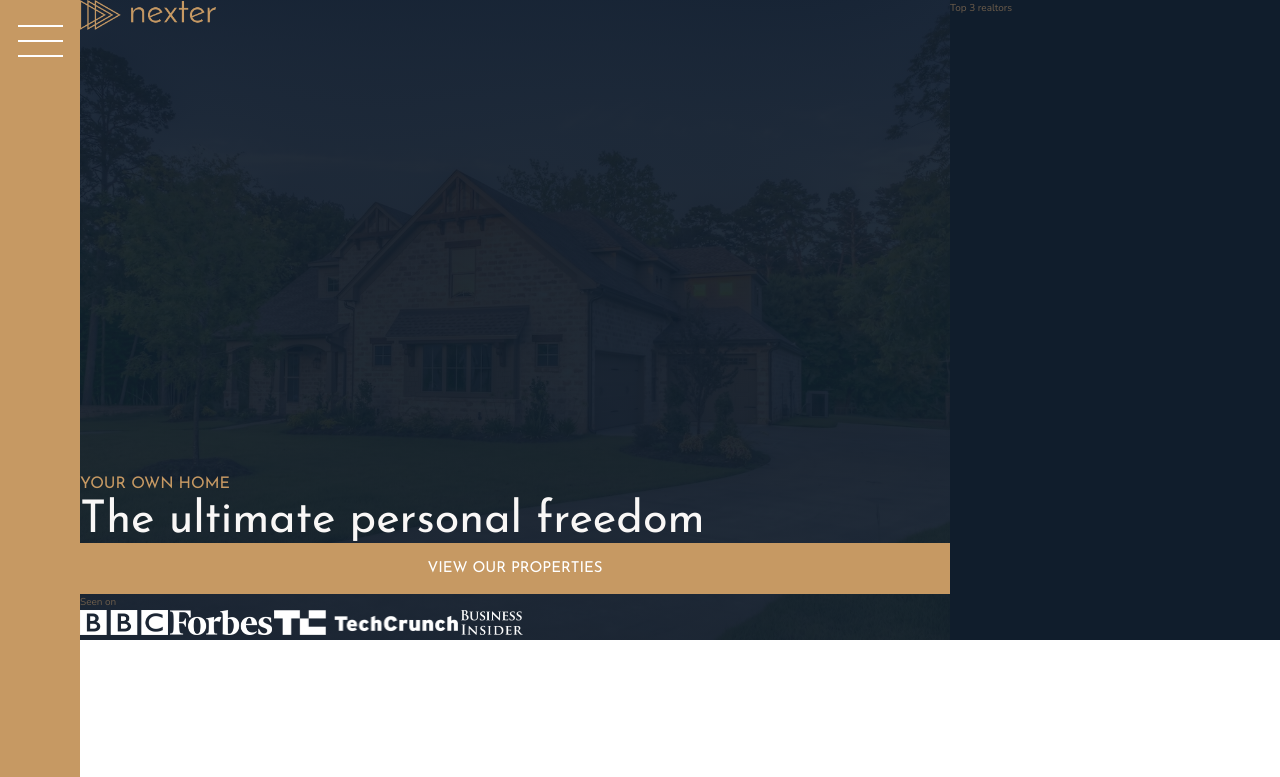
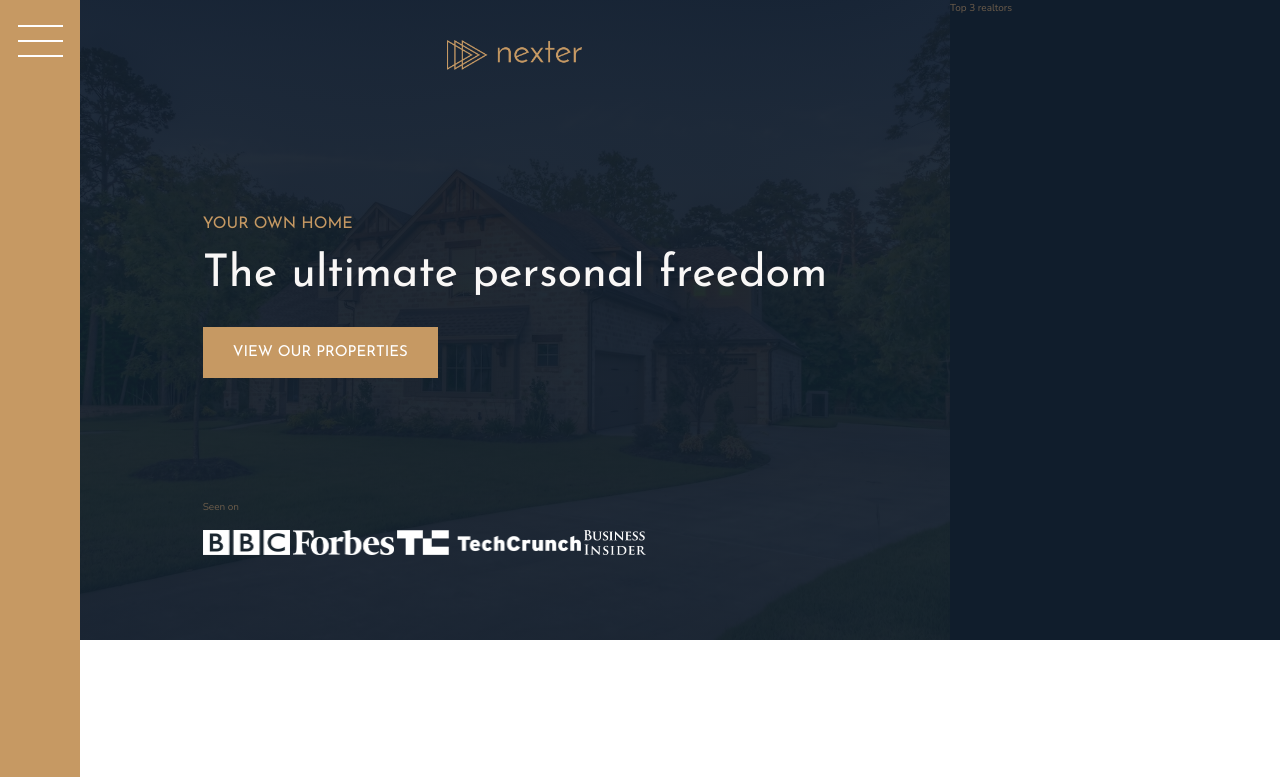
Before and after one commit to AlinaZakirod/nexter-, a website: page index.html in a window 1280 px wide. Shown: the top 777 px of the page. Drawn offline with nearby package versions, Linux system fonts and the light colour scheme.

Commit message:
header p2

```diff
--- a/index.html
+++ b/index.html
@@ -22,7 +22,7 @@
       <img src="img/logo.png" alt="Nexter logo" class="header__logo" />
       <h3 class="heading-3">Your own home</h3>
       <h1 class="heading-1">The ultimate personal freedom</h1>
-      <button class="btn">View our properties</button>
+      <button class="btn header__btn">View our properties</button>
       <div class="header__seenon-text">Seen on</div>
       <div class="header__seenon-logos">
         <img src="img/logo-bbc.png" alt="Seen on logo 1" />
--- a/sass/_header.scss
+++ b/sass/_header.scss
@@ -8,12 +8,23 @@
     url(../img/hero.jpeg);
   background-size: cover;
   background-position: center;
+  padding: 8rem;
+  padding-top: 4rem;
 
   display: grid;
-  grid-template-rows: 1fr;
+  grid-template-rows: 1fr min-content 6rem 1fr;
+  grid-template-columns: max-content;
+  grid-row-gap: 1.5rem;
+  justify-content: center;
 
   &__logo {
     height: 3rem;
+    justify-self: center;
+  }
+
+  &__btn {
+    align-self: start;
+    justify-self: start;
   }
 
   &__seenon-text {
```
Also changed, not shown: css/style.css.
